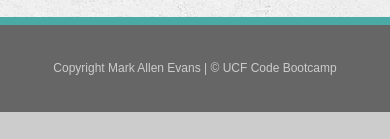
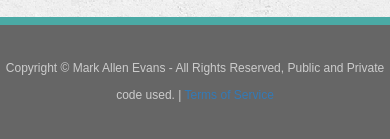
Before and after one commit to shopglobal/Bootstrap-Portfolio, a plain HTML site: page portfolio.html in a window 390 px wide. Shown: the part 1819-1958 px from the top of the page. Before the commit the page ends 1931 px from the top, so only its background shows below. Drawn offline with nearby package versions, Linux system fonts and the light colour scheme; a script that the page names is missing.

Commit message:
Final push for project submission, mobile friendly, and responsive without additional media queries, added bootstrap

```diff
--- a/portfolio.html
+++ b/portfolio.html
@@ -3,7 +3,9 @@
 
 <head>
   <meta charset="UTF-8">
-  <title>Contact | Mark Allen Evans</title>
+  <meta name="viewport" content="width=device-width, initial-scale=1">
+
+  <title>Portfolio | Mark Allen Evans</title>
   <link rel="stylesheet" href="https://maxcdn.bootstrapcdn.com/bootstrap/3.3.6/css/bootstrap.min.css">
   <link rel="stylesheet" type="text/css" href="assets/css/reset.css">
   <link rel="stylesheet" type="text/css" href="assets/css/style.css">
@@ -65,11 +67,9 @@
     </section>
   </div>
 
-  <footer>
-    <div class="container">
-      Copyright Mark Allen Evans | &copy; UCF Code Bootcamp
-    </div>
-  </footer>
+    <div class="footer"><footer>
+    Copyright &copy; Mark Allen Evans - All Rights Reserved, Public and Private code used. | <a href="http://vaporb2b.com/tos">Terms of Service</a>
+    </footer></div>
 </body>
 <script type="text/javascript" src="//vsend.io/chat2/livechat/php/app.php?widget-init.js"></script>
 </html>
```
Also changed, not shown: contact.html (+4 -4 lines), index.html (+3 -5 lines), 1 other file.
